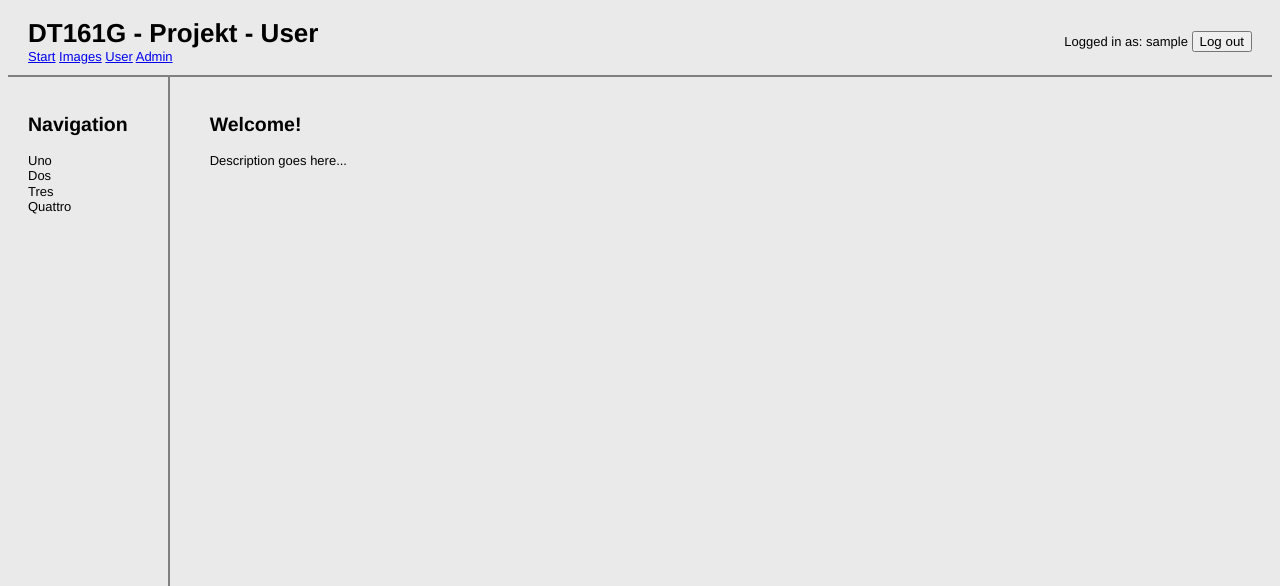
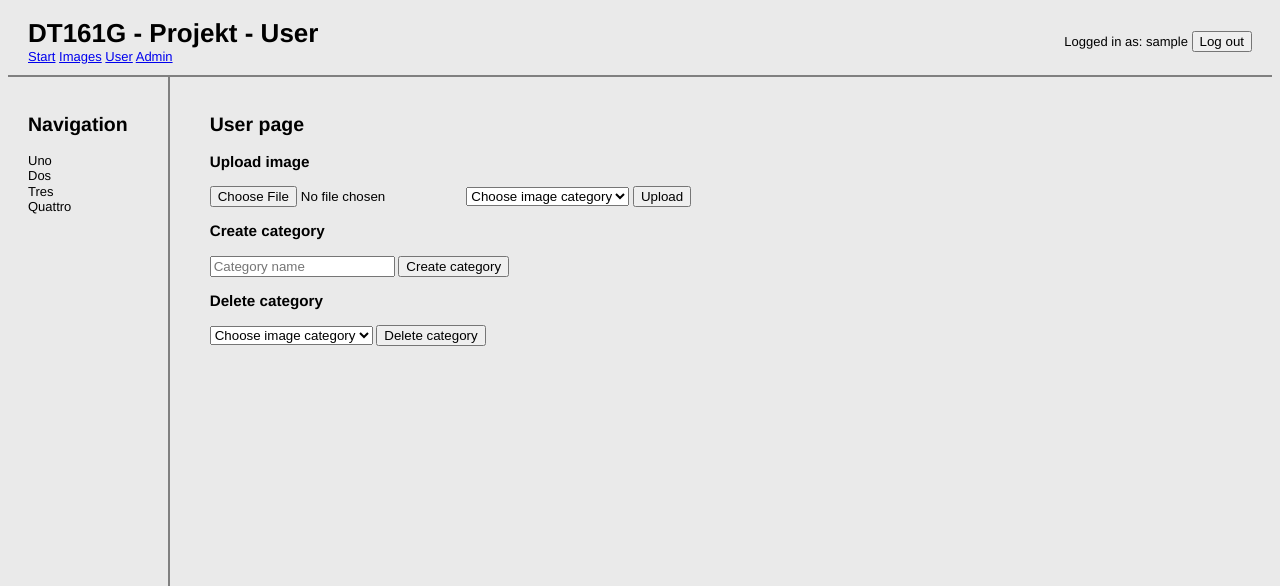
Before and after one commit to viktorzetterstrom/php-postgres-image-gallery, a PHP site: page /project/userpage.php in a window 1280 px wide. Shown: the top 586 px of the page. Run offline with PHP 8.4, Linux system fonts and the light colour scheme; the visitor is signed in with stand-in values (Sample User, id 1).

Commit message:
add forms to userpage, improve comments on classes

```diff
--- a/dt161g/project/userpage.php
+++ b/dt161g/project/userpage.php
@@ -102,8 +102,55 @@ if (!$userLoggedIn) {
 
   <!-- area for showing pictures -->
   <section>
-    <h2>Welcome!</h2>
-    <p>Description goes here...</p>
+    <h2>User page</h2>
+
+    <!-- Form for uploading image -->
+    <div id="uploadImage">
+      <form id="uploadForm" action="uploadImage.php" method="POST">
+        <h3>Upload image</h3>
+        <input type="file" id="fileUpload" name="fileUpload">
+
+        <select id="chooseImageCategorySelect">
+          <option value="">Choose image category</option>
+          <option value="dog">Dog</option>
+          <option value="cat">Cat</option>
+          <option value="hamster">Hamster</option>
+          <option value="parrot">Parrot</option>
+          <option value="spider">Spider</option>
+          <option value="goldfish">Goldfish</option>
+        </select>
+
+        <input type="submit" id="uploadButton" value="Upload">
+      </form>
+    </div>
+
+    <!-- Form for creating image categories -->
+    <div id="createCategory">
+      <form id="createCategoryForm" action="createCategory.php" method="POST">
+        <h3>Create category</h3>
+        <input type="text" placeholder="Category name" name="cname" id="cname" required maxlength="10" autocomplete="off">
+        <input type="submit" id="createCategoryButton" value="Create category">
+      </form>
+    </div>
+
+    <!-- Form for deleting image categories -->
+    <div id="deleteCategory">
+      <form id="deleteCategoryForm" action="deleteCategory.php" method="POST">
+        <h3>Delete category</h3>
+
+        <select id="deleteCategorySelect">
+          <option value="">Choose image category</option>
+          <option value="dog">Dog</option>
+          <option value="cat">Cat</option>
+          <option value="hamster">Hamster</option>
+          <option value="parrot">Parrot</option>
+          <option value="spider">Spider</option>
+          <option value="goldfish">Goldfish</option>
+        </select>
+
+        <input type="submit" id="deleteCategoryButton" value="Delete category">
+      </form>
+    </div>
   </section>
 </main>
 
```
Also changed, not shown: dt161g/project/classes/config.class.php (+7 -0 lines), dt161g/project/classes/image.class.php (+9 -0 lines), dt161g/project/classes/role.class.php (+8 -0 lines), dt161g/project/classes/user.class.php (+12 -0 lines).
